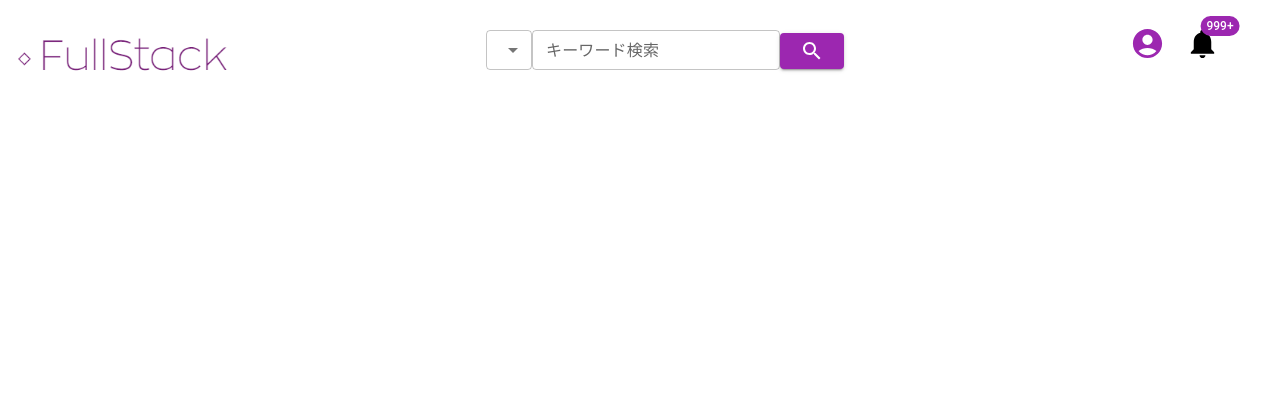
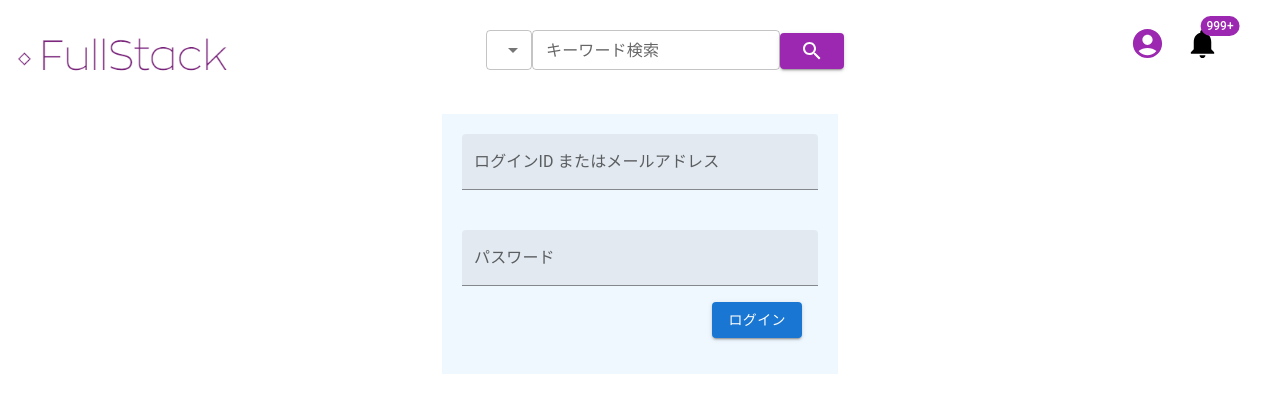
Before and after one commit to tc-kishimoto/fullstack-frontend, a React (Create React App) app: page /login in a window 1280 px wide. Shown: the top 412 px of the page. Built offline with nearby package versions, Linux system fonts and the light colour scheme.

Commit message:
ログイン画面追加

```diff
--- a/src/App.js
+++ b/src/App.js
@@ -3,6 +3,8 @@ import Contents from './pages/Contents';
 import CategoryList from './pages/CategoryList';
 import Header from './components/domains/Header';
 import Search from './pages/Search';
+import Login from './pages/Login';
+
 import {
   BrowserRouter,
   Routes,
@@ -26,7 +28,9 @@ function App() {
           <Route path="/search"
                   element={<Search />}>
           </Route>
-
+          <Route path="/login"
+                  element={<Login />}>
+          </Route>
         </Routes>
       </BrowserRouter>
     </div>
--- /dev/null
+++ b/src/pages/Login.js
@@ -0,0 +1,32 @@
+import Container from '@mui/material/Container';
+import Box from '@mui/material/Box';
+import TextField from '@mui/material/TextField';
+import Button from '@mui/material/Button';
+import Stack from '@mui/material/Stack';
+
+function Login() {
+    return (
+        <Container maxWidth="xs">
+          <Box sx={{ bgcolor: 'aliceblue', p: '20px', }} >
+          <Stack spacing={5}>
+            <TextField
+                id="loginId"
+                label="ログインID またはメールアドレス"
+                variant="filled" />
+            <TextField
+                id="password"
+                label="パスワード"
+                variant="filled"
+                type="password"
+                autoComplete="current-password"
+                />
+          </Stack>
+            <Stack direction="row" justifyContent="flex-end">
+                <Button margin="normal" variant="contained" sx={{ m: 2 }}>ログイン</Button>
+            </Stack>
+          </Box>
+        </Container>
+    );
+}
+
+export default Login;
```
